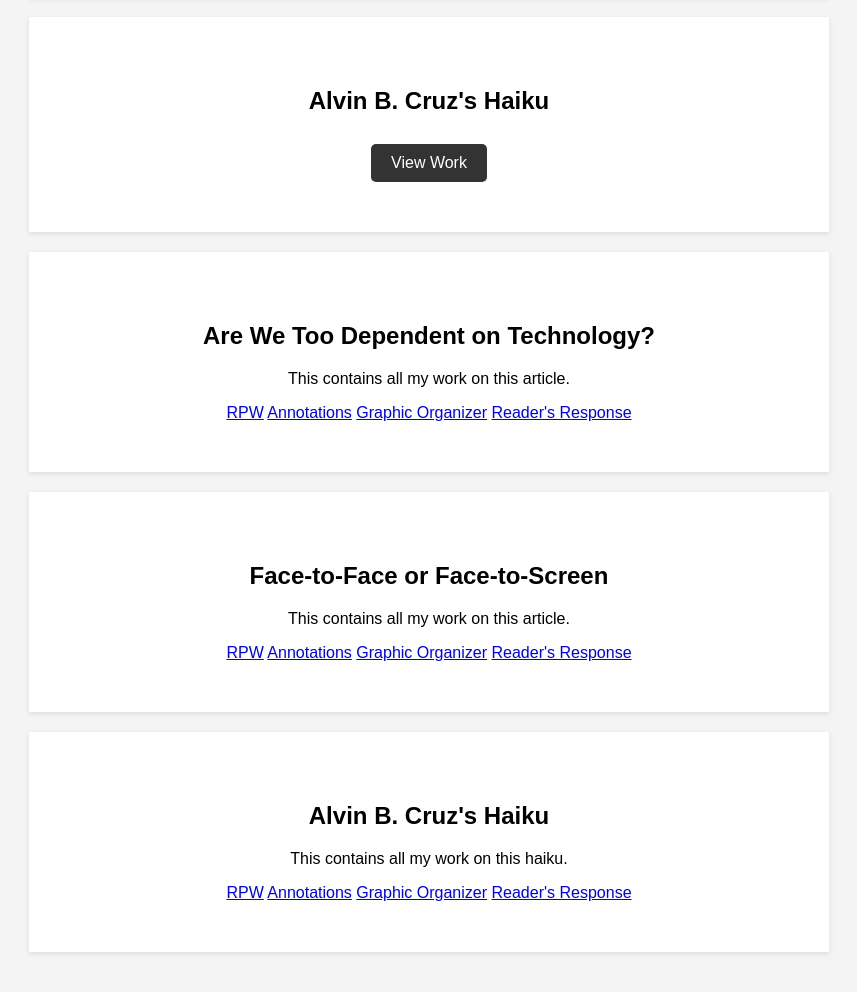
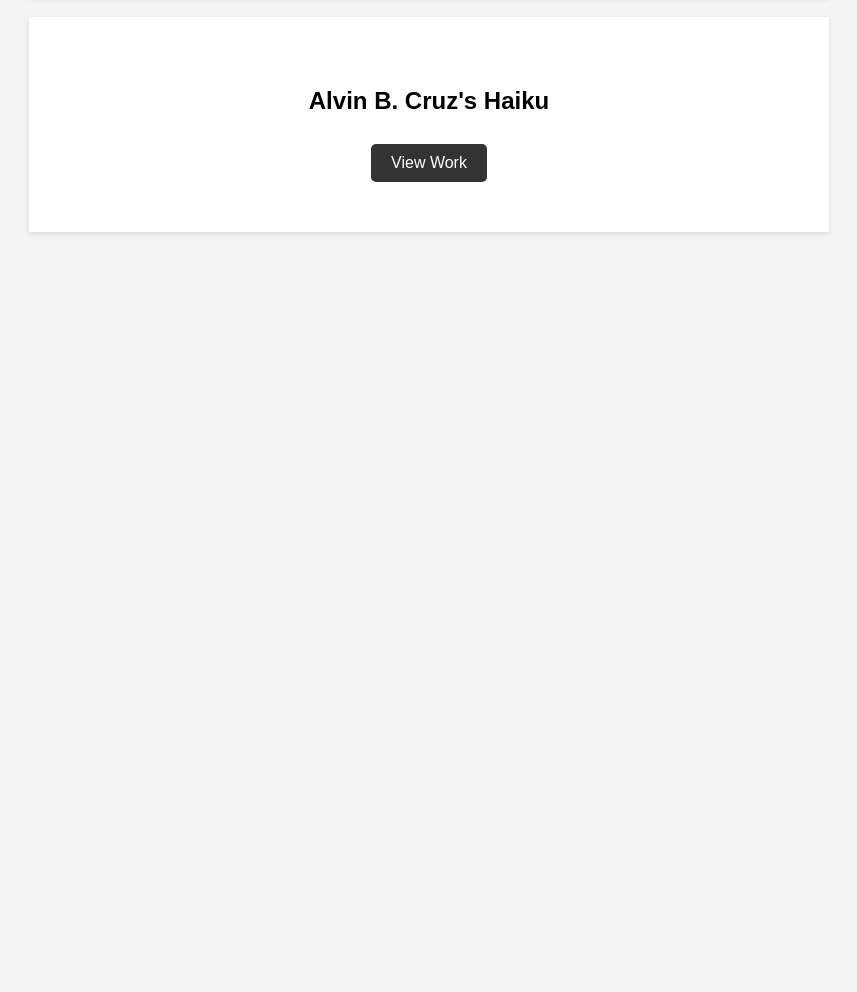
Before and after one commit to Juliannn28/Digital-Portfolio, a plain HTML site: page index.html in a window 1280 px wide. Shown: the part 561-1553 px from the top of the page, without its empty margins (211-1068 px from the left). After the commit the page ends 833 px from the top, so only its background shows below. Drawn offline with Linux system fonts and the light colour scheme.

Commit message:
Update index.html

```diff
--- a/index.html
+++ b/index.html
@@ -62,10 +62,10 @@
 <body>
     <header>
         <nav>
-            <a href="#home">HOME</a>
-            <a href="#article1">ARTICLE 1</a>
-            <a href="#article2">ARTICLE 2</a>
-            <a href="#haiku">HAIKU</a>
+            <a href="index.html">HOME</a>
+            <a href="article1.html">ARTICLE 1</a>
+            <a href="article2.html">ARTICLE 2</a>
+            <a href="haiku.html">HAIKU</a>
         </nav>
     </header>
     <div class="container">
@@ -75,35 +75,11 @@
         </section>
         <section class="section">
             <h2>Face-to-Face or Face-to-Screen</h2>
-            <a href="#article2" class="view-work">View Work</a>
+            <a href="article2.html" class="view-work">View Work</a>
         </section>
         <section class="section">
             <h2>Alvin B. Cruz's Haiku</h2>
-            <a href="#haiku" class="view-work">View Work</a>
-        </section>
-        <section id="article1" class="section">
-            <h2>Are We Too Dependent on Technology?</h2>
-            <p>This contains all my work on this article.</p>
-            <a href="#">RPW</a>
-            <a href="#">Annotations</a>
-            <a href="#">Graphic Organizer</a>
-            <a href="#">Reader's Response</a>
-        </section>
-        <section id="article2" class="section">
-            <h2>Face-to-Face or Face-to-Screen</h2>
-            <p>This contains all my work on this article.</p>
-            <a href="#">RPW</a>
-            <a href="#">Annotations</a>
-            <a href="#">Graphic Organizer</a>
-            <a href="#">Reader's Response</a>
-        </section>
-        <section id="haiku" class="section">
-            <h2>Alvin B. Cruz's Haiku</h2>
-            <p>This contains all my work on this haiku.</p>
-            <a href="#">RPW</a>
-            <a href="#">Annotations</a>
-            <a href="#">Graphic Organizer</a>
-            <a href="#">Reader's Response</a>
+            <a href="haiku.html" class="view-work">View Work</a>
         </section>
     </div>
 </body>
```
